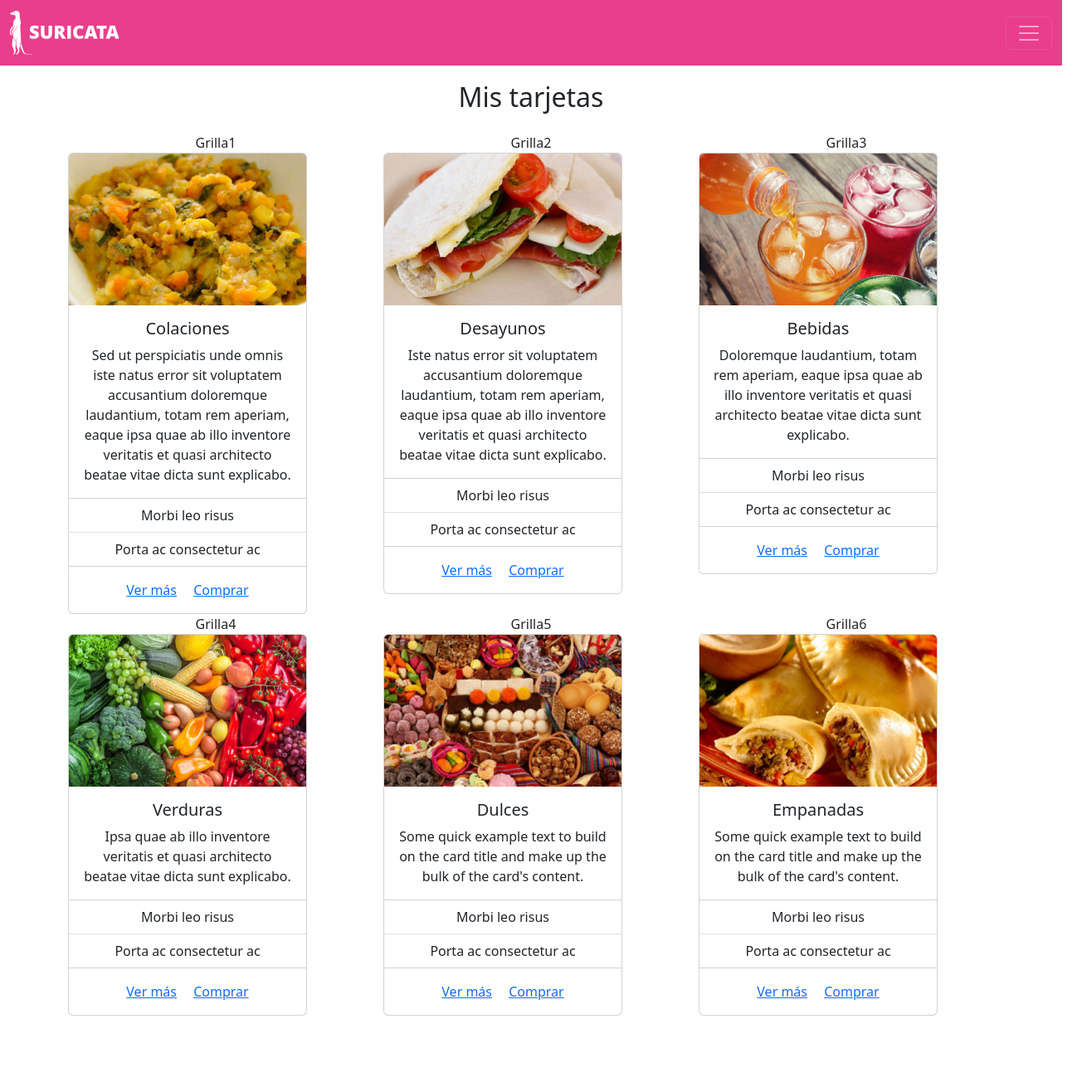
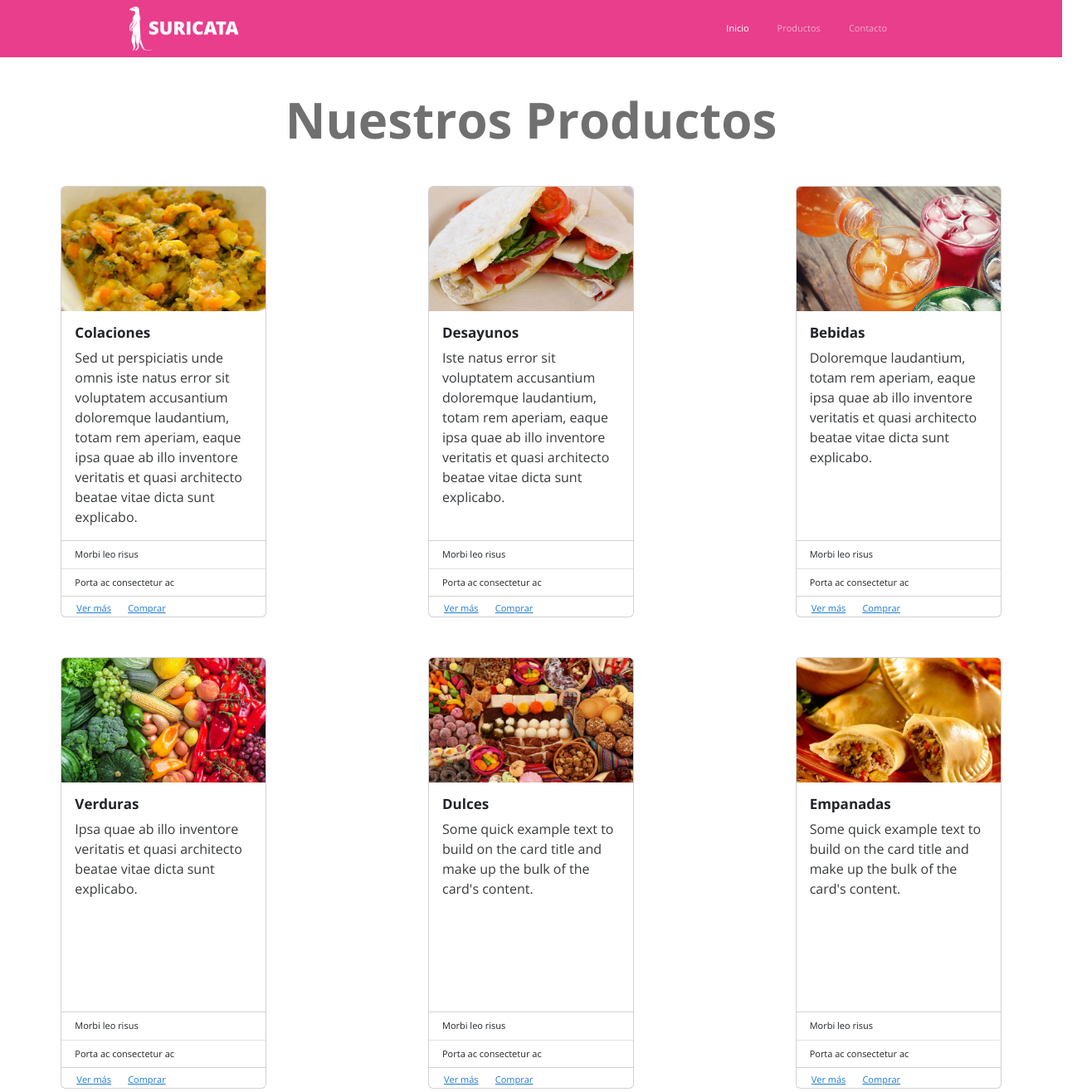
Before and after one commit to fabianosses/Desafio-Suricata, a plain HTML site: page index.html in a window 1280 px wide. Shown: the top 1316 px of the page at 83% size, 1304 px wide, since content can reach past the window. Before the commit the page ends 1224 px from the top, so only its background shows below. Drawn offline with nearby package versions, Linux system fonts and the light colour scheme.

Commit message:
corrige posición de cards y agrega footer

```diff
--- a/assets/css/style.css
+++ b/assets/css/style.css
@@ -0,0 +1,98 @@
+@import url('https://fonts.googleapis.com/css2?family=Anton&family=Open+Sans:ital,wght@0,300..800;1,300..800&family=Raleway:ital,wght@0,100..900;1,100..900&family=Roboto:ital,wght@0,100..900;1,100..900&display=swap');
+
+/*reset de css a html*/
+* {
+    box-sizing: border-box;
+    margin: 0;
+    padding: 0;
+}
+
+html, body {
+    height: 100%;
+}
+
+body {
+    font-family: Open Sans;
+}
+
+.navbar {
+    background-color: #E83E8C;
+}
+
+img {
+    height: 53px;
+    width: 132px;
+}
+
+.navbar-nav {
+    font-palette: #FFFFFF;
+    font-weight: 400;
+}
+
+h2 {
+    padding-top: 60px;
+    padding-bottom: 20px;
+    color: #707070;
+    font-weight: 700;
+    font-size: 60px;
+}
+
+.col-md-4 {
+    place-items: center;
+}
+
+.card {
+    width: 248px;
+    height: 520px;
+}
+
+.card-img-top {
+    height: 150px;
+}
+
+h5 {
+    color: #373A3C;
+    font-weight: 700;
+    font-size: 17px;
+}
+
+p {
+    color: #373A3C;
+    font-weight: 400;
+    font-size: 16px;
+}
+
+li {
+    color: #373A3C;
+    font-weight: 400;
+    font-size: 11px;
+}
+
+a {
+    color:#1C7CD5;
+    font-weight: 400;
+    font-size: 11px;
+    margin-left: 18px;
+}
+
+.footer1 {
+    background-color: #17A2B8;
+    color:#FFFFFF;
+    font-weight: 700;
+    font-size: 40px;
+    height: 170px;
+    margin-top: 100px;
+    padding-top: 200px;
+    padding-bottom: 100px;
+}
+
+.footer2 {
+    background-color: #E83E8C;
+    height: 184px;
+    align-content: center;
+}
+
+.footer2 img {
+    height: 100px;
+    width: 53px;
+}
--- a/index.html
+++ b/index.html
@@ -5,56 +5,35 @@
     <meta name="viewport" content="width=device-width, initial-scale=1.0">
     <link href="https://cdn.jsdelivr.net/npm/bootstrap@5.3.5/dist/css/bootstrap.min.css" rel="stylesheet" integrity="sha384-SgOJa3DmI69IUzQ2PVdRZhwQ+dy64/BUtbMJw1MZ8t5HZApcHrRKUc4W0kG879m7" crossorigin="anonymous">
     <script src="https://cdn.jsdelivr.net/npm/bootstrap@5.3.5/dist/js/bootstrap.bundle.min.js" integrity="sha384-k6d4wzSIapyDyv1kpU366/PK5hCdSbCRGRCMv+eplOQJWyd1fbcAu9OCUj5zNLiq" crossorigin="anonymous"></script>
-    <title>Suricata</title>
+    <link rel="stylesheet" href="assets/css/style.css">
+    <title>Desafio-Suricata</title>
 </head>
 <body>
 
     <!--header-->
-    <header class="container">
-        <div class="row">
-            <div class="col-md-12">
-                <div class="border mt-5"></div>
+    <header class="row col-md-4 col-sm-6 mb-4">
+        <!-- Navbar  -->
+        <nav class="navbar navbar-expand-lg navbar-dark fixed-top justify-content-between">
+            <div class="container-fluid">
+                <div class="col-4 text-center">
+                    <a class="navbar-brand" href="#"><img src="assets/img/logo.png" alt=""></a>
                 </div>
-        </div>
-
-    <!-- Navbar  -->
-        <nav class="navbar navbar-dark fixed-top" style="background-color: #E83E8C">
-            <div class="container-fluid">
-            <a class="navbar-brand" href="#"><img src="assets/img/logo.png" width="132px" height="53px"></a>
-            <button class="navbar-toggler" type="button" data-bs-toggle="offcanvas" data-bs-target="#offcanvasDarkNavbar" aria-controls="offcanvasDarkNavbar" aria-label="Toggle navigation">
+                <div class="col-4 text-center">
+                    <button class="navbar-toggler" type="button" data-bs-toggle="collapse" data-bs-target="#navbarNav" aria-controls="navbarNav" aria-expanded="false" aria-label="Toggle navigation">
                         <span class="navbar-toggler-icon"></span>
                     </button>
-            <div class="offcanvas offcanvas-end text-bg-dark" tabindex="-1" id="offcanvasDarkNavbar" aria-labelledby="offcanvasDarkNavbarLabel">
-                <div class="offcanvas-header">
-                <h5 class="offcanvas-title" id="offcanvasDarkNavbarLabel">Dark offcanvas</h5>
-                <button type="button" class="btn-close btn-close-white" data-bs-dismiss="offcanvas" aria-label="Close"></button>
-                </div>
-                <div class="offcanvas-body">
-                <ul class="navbar-nav justify-content-end flex-grow-1 pe-3">
+                    <div class="collapse navbar-collapse" id="navbarNav">
+                        <ul class="navbar-nav">
                             <li class="nav-item">
-                    <a class="nav-link active" aria-current="page" href="#">Home</a>
+                                <a class="nav-link active" aria-current="page" href="#">Inicio</a>
                             </li>
                             <li class="nav-item">
-                    <a class="nav-link" href="#">Link</a>
+                                <a class="nav-link" href="#">Productos</a>
                             </li>
-                    <li class="nav-item dropdown">
-                    <a class="nav-link dropdown-toggle" href="#" role="button" data-bs-toggle="dropdown" aria-expanded="false">
-                        Dropdown
-                    </a>
-                    <ul class="dropdown-menu dropdown-menu-dark">
-                        <li><a class="dropdown-item" href="#">Action</a></li>
-                        <li><a class="dropdown-item" href="#">Another action</a></li>
-                        <li>
-                        <hr class="dropdown-divider">
-                        </li>
-                        <li><a class="dropdown-item" href="#">Something else here</a></li>
-                    </ul>
+                            <li class="nav-item">
+                                <a class="nav-link" href="#">Contacto</a>
                             </li>
                         </ul>
-                <form class="d-flex mt-3" role="search">
-                    <input class="form-control me-2" type="search" placeholder="Search" aria-label="Search">
-                    <button class="btn btn-success" type="submit">Search</button>
-                </form>
                     </div>
                 </div>
             </div>
@@ -62,19 +41,18 @@
     </header>
 
     <!--contenedor-->
-    <div class="container mt-5">
-        <h2 class="mb-4 text-center">Mis tarjetas</h2>
-    </div>
+    <section class="container mt-5">
+        <h2 class="mb-4 text-center">Nuestros Productos</h2>
+    </section>
 
-    <!-- Grillas-->
-    <div class="container text-center">
-        <div class="row row-cols-3">
+    <!-- Grillas-1-al-6-->
+    <section class="containergrid; row g-5">
 
         <!--Grilla-1-->
-            <div class="col">Grilla1
+        <div class="col-md-4">
 
-                <!--card-1-Colaciones-->
-                <div class="card" style="width: 18rem;">
+            <!--card-1-colaciones-->
+            <div class="card">
                 <img src="assets/img/colaciones.jpg" class="card-img-top" alt="...">
                 <div class="card-body">
                     <h5 class="card-title">Colaciones</h5>
@@ -84,7 +62,7 @@
                     <li class="list-group-item">Morbi leo risus</li>
                     <li class="list-group-item">Porta ac consectetur ac</li>
                 </ul>
-                    <div class="card-body">
+                <div class="footcard">
                     <a href="#" class="card-link">Ver más</a>
                     <a href="#" class="card-link">Comprar</a>
                 </div>
@@ -92,10 +70,10 @@
         </div>
 
         <!--Grilla2-->
-            <div class="col">Grilla2
+        <div class="col-md-4">
 
             <!--card-2-Desayunos-->
-                <div class="card" style="width: 18rem;">
+            <div class="card">
                 <img src="assets/img/desayunos.jpg" class="card-img-top" alt="...">
                 <div class="card-body">
                     <h5 class="card-title">Desayunos</h5>
@@ -105,7 +83,7 @@
                         <li class="list-group-item">Morbi leo risus</li>
                         <li class="list-group-item">Porta ac consectetur ac</li>
                     </ul>
-                    <div class="card-body">
+                    <div class="footcard">
                         <a href="#" class="card-link">Ver más</a>
                         <a href="#" class="card-link">Comprar</a>
                     </div>
@@ -113,10 +91,10 @@
         </div>
 
         <!--Grilla3-->
-            <div class="col">Grilla3
+        <div class="col-md-4">
 
             <!--card-3-Bebidas-->
-                <div class="card" style="width: 18rem;">
+            <div class="card">
                 <img src="assets/img/bebidas.jpg" class="card-img-top" alt="...">
                 <div class="card-body">
                         <h5 class="card-title">Bebidas</h5>
@@ -126,18 +104,20 @@
                         <li class="list-group-item">Morbi leo risus</li>
                         <li class="list-group-item">Porta ac consectetur ac</li>
                     </ul>
-                    <div class="card-body">
+                    <div class="footcard">
                         <a href="#" class="card-link">Ver más</a>
                         <a href="#" class="card-link">Comprar</a>
                     </div>
             </div>
         </div>
 
+        <!--Grilla-4-al-6-->
+
         <!--Grilla4-->
-            <div class="col">Grilla4
+        <div class="col-md-4">
 
             <!--card-4-verduras-->
-                <div class="card" style="width: 18rem;">
+            <div class="card">
                 <img src="assets/img/verduras.jpg" class="card-img-top" alt="...">
                 <div class="card-body">
                     <h5 class="card-title">Verduras</h5>
@@ -147,7 +127,7 @@
                         <li class="list-group-item">Morbi leo risus</li>
                         <li class="list-group-item">Porta ac consectetur ac</li>
                     </ul>
-                    <div class="card-body">
+                    <div class="footcard">
                         <a href="#" class="card-link">Ver más</a>
                         <a href="#" class="card-link">Comprar</a>
                     </div>
@@ -155,10 +135,10 @@
         </div>
 
         <!--Grilla5-->
-            <div class="col">Grilla5
+        <div class="col-md-4">
 
             <!--card-5-dulces-->
-                <div class="card" style="width: 18rem;">
+            <div class="card">
                 <img src="assets/img/dulces.jpg" class="card-img-top" alt="...">
                 <div class="card-body">
                     <h5 class="card-title">Dulces</h5>
@@ -168,7 +148,7 @@
                         <li class="list-group-item">Morbi leo risus</li>
                         <li class="list-group-item">Porta ac consectetur ac</li>
                     </ul>
-                    <div class="card-body">
+                    <div class="footcard">
                         <a href="#" class="card-link">Ver más</a>
                         <a href="#" class="card-link">Comprar</a>
                     </div>
@@ -176,10 +156,10 @@
         </div>
 
         <!--Grill6-->
-            <div class="col">Grilla6
+        <div class="col-md-4">
 
             <!--card-6-Empanadas-->
-                <div class="card" style="width: 18rem;">
+            <div class="card">
                 <img src="assets/img/empanadas.jpg" class="card-img-top" alt="...">
                 <div class="card-body">
                     <h5 class="card-title">Empanadas</h5>
@@ -189,15 +169,29 @@
                         <li class="list-group-item">Morbi leo risus</li>
                         <li class="list-group-item">Porta ac consectetur ac</li>
                     </ul>
-                    <div class="card-body">
+                <div class="footcard">
                     <a href="#" class="card-link">Ver más</a>
                     <a href="#" class="card-link">Comprar</a>
                 </div>
             </div>
         </div>
+    </section>
+
+    <footer>
+        <div class="text-center">
+            <div class="footer1 row">
+                <div class="col-sm-6 ">
+                    Ahora aceptamos
+                </div>
+                <div class="col-sm-6">
+                Column
+                </div>
+                <div class="footer2 col-sm-12">
+                    <img src="assets/img/logo-footer.png" alt="">
                 </div>
             </div>
-
+        </div>
+    </footer>
 
 </body>
 </html>
```
Lines whose indentation alone changed are shown as unchanged.
